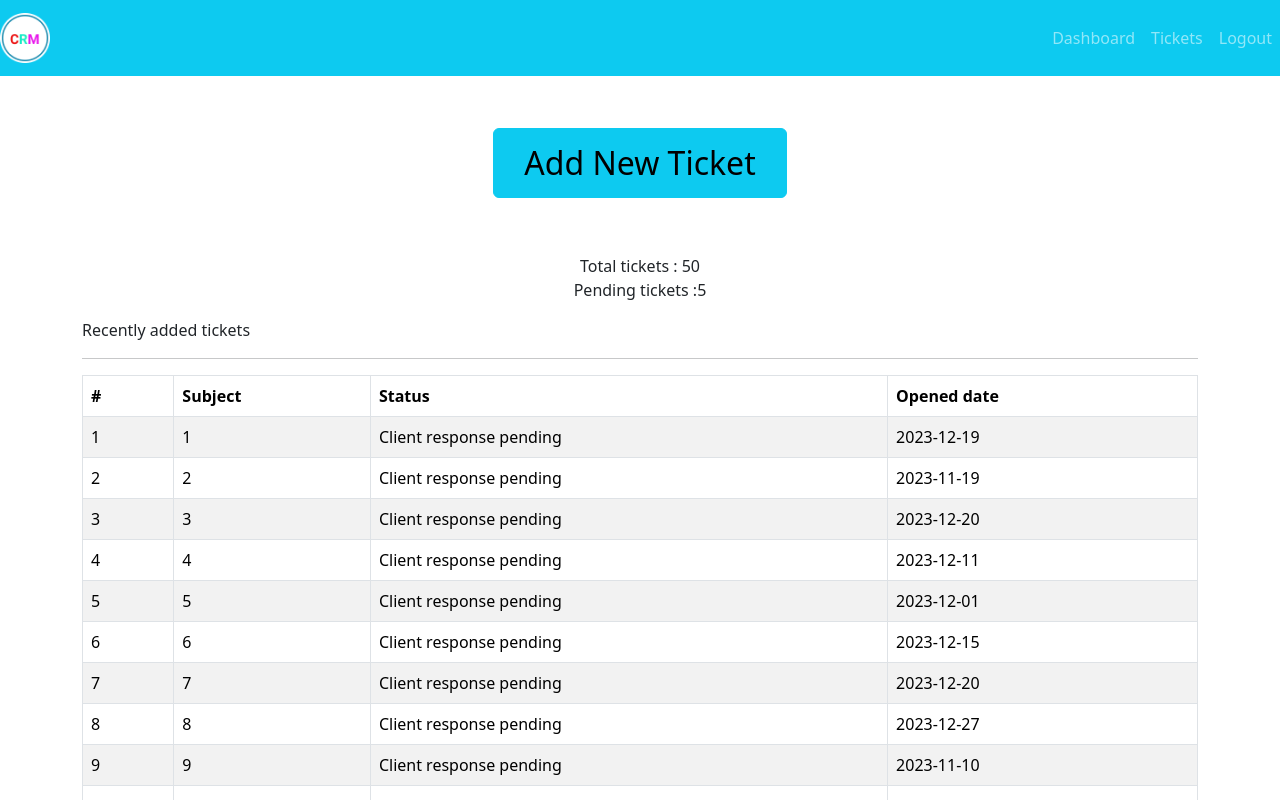
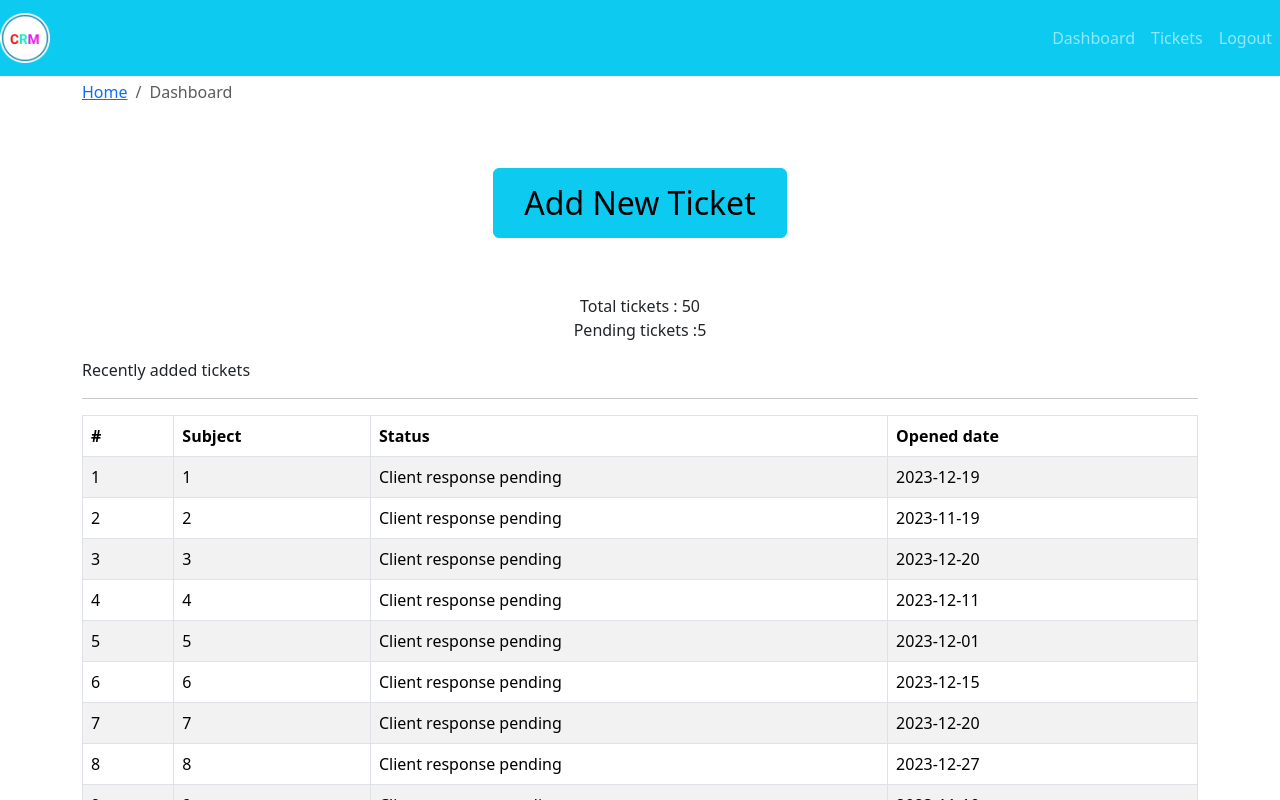
Before and after one commit to RemyaManoharan/crm-frontend, a React (Create React App) app: page / in a window 1280 px wide. Shown: the top 800 px of the page. Built offline with nearby package versions, Linux system fonts and the light colour scheme.

Commit message:
bread crumb added

```diff
--- /dev/null
+++ b/src/components/BreadCrumb/BreadCrumbComp.js
@@ -0,0 +1,16 @@
+import React from 'react'
+import Breadcrumb from 'react-bootstrap/Breadcrumb';
+
+const BreadCrumbComp = ({page}) => {
+  return (
+    <div>
+       <Breadcrumb>
+      <Breadcrumb.Item href="/">Home</Breadcrumb.Item>
+
+      <Breadcrumb.Item active>{page}</Breadcrumb.Item>
+    </Breadcrumb>
+    </div>
+  )
+}
+
+export default BreadCrumbComp
--- a/src/components/TicketTable/TicketTableComp.js
+++ b/src/components/TicketTable/TicketTableComp.js
@@ -26,7 +26,7 @@ const TicketTableComp = ({ tickets }) => {
             ))
           ) : (
             <tr>
-              <td>No tickets to show</td>
+              <td colspan="4" className="text-center">No tickets to show</td>
             </tr>
           )}
         </tbody>
--- a/src/layout/Defaultlayout.js
+++ b/src/layout/Defaultlayout.js
@@ -5,7 +5,7 @@ import Footer from "./partials/Footer";
 const Defaultlayout = ({ children }) => {
   return (
     <div className="default-layout">
-      <header className="header">
+      <header className="header mb-2">
         <Header />
       </header>
       <main className="main">{children}</main>
--- a/src/page/dashboard/DashboardPage.js
+++ b/src/page/dashboard/DashboardPage.js
@@ -1,15 +1,21 @@
 import React from "react";
 import { Container, Row, Col, Button } from "react-bootstrap";
 import TicketTableComp from "../../components/TicketTable/TicketTableComp";
-import tickets from "../../assests/data/dummy-tickets.json"
+import tickets from "../../assests/data/dummy-tickets.json";
+import BreadCrumbComp from "../../components/BreadCrumb/BreadCrumbComp";
 const DashboardPage = () => {
   return (
     <Container>
       <Row>
+        <Col>
+          <BreadCrumbComp page="Dashboard" />
+        </Col>
+      </Row>
+      <Row>
         <Col className="text-center mt-5 mb-2">
           <Button
             variant="info"
-            style={{ "fontSize": "2rem", padding: "10px 30px" }}
+            style={{ fontSize: "2rem", padding: "10px 30px" }}
           >
             {" "}
             Add New Ticket
@@ -23,17 +29,14 @@ const DashboardPage = () => {
         </Col>
       </Row>
       <Row>
-        <Col className="mt-2">
-          Recently added tickets
+        <Col className="mt-2">Recently added tickets</Col>
+      </Row>
+      <hr />
+      <Row>
+        <Col className="recent-ticket">
+          <TicketTableComp tickets={tickets} />
         </Col>
       </Row>
-      <hr/>
-      <Row>
-        <Col className="recent-ticket">
-   <TicketTableComp tickets={tickets}/>
-        </Col>
-      </Row>
-
     </Container>
   );
 };
```
